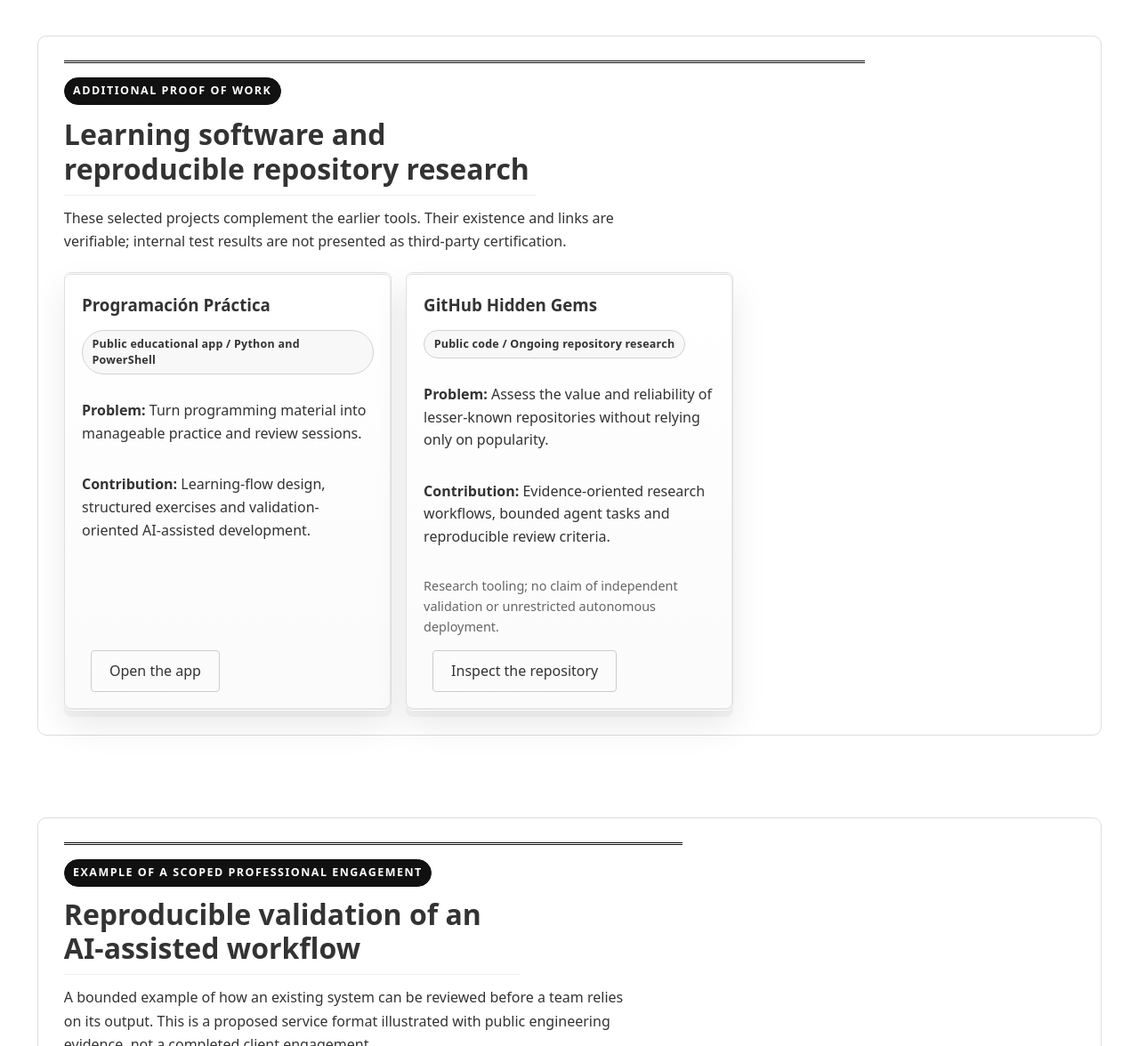
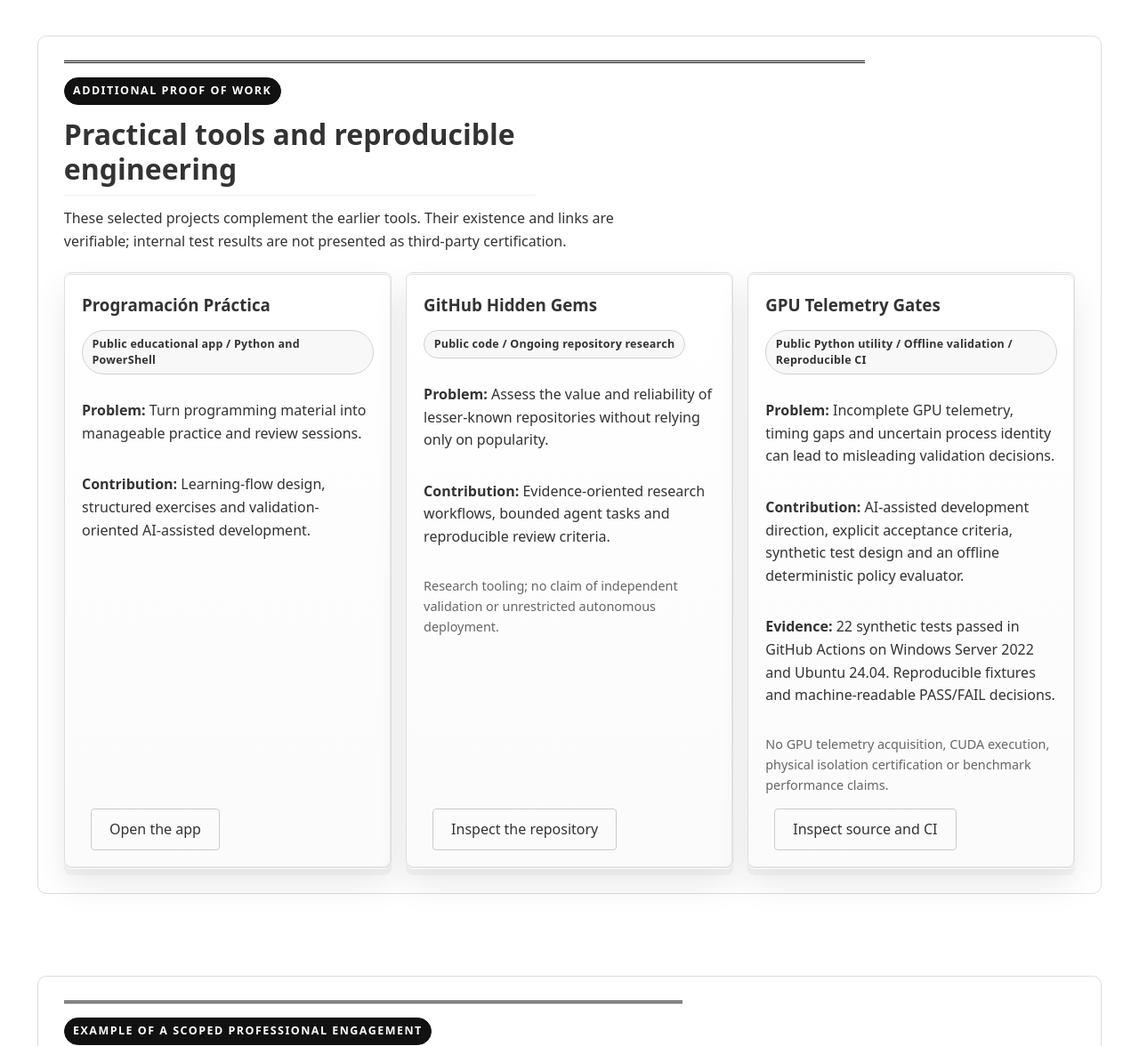
Before and after one commit to JoanAbad82/openutilitylab-site, a plain HTML site: page ai-assisted-work/index.html in a window 1280 px wide. Shown: the part 6060-7236 px from the top of the page at 89% size. Drawn offline with Linux system fonts and the light colour scheme.

Commit message:
docs: add GPU Telemetry Gates to public case studies (#35)
Co-authored-by: JoanAbad82 <173577896+JoanAbad82@users.noreply.github.com>

```diff
--- a/ai-assisted-work/index.html
+++ b/ai-assisted-work/index.html
@@ -293,7 +293,7 @@
       <section id="recent-case-studies" class="cv-section current-portfolio-case-studies">
         <div class="section-heading">
           <p class="eyebrow">Additional proof of work</p>
-          <h2>Learning software and reproducible repository research</h2>
+          <h2>Practical tools and reproducible engineering</h2>
           <p>These selected projects complement the earlier tools. Their existence and links are verifiable; internal test results are not presented as third-party certification.</p>
         </div>
         <div class="cv-grid">
@@ -311,6 +311,15 @@
             <p><strong>Contribution:</strong> Evidence-oriented research workflows, bounded agent tasks and reproducible review criteria.</p>
             <p class="note">Research tooling; no claim of independent validation or unrestricted autonomous deployment.</p>
             <a href="https://github.com/JoanAbad82/github-hidden-gems" class="button" target="_blank" rel="noopener noreferrer">Inspect the repository</a>
+          </article>
+          <article class="cv-card">
+            <h3>GPU Telemetry Gates</h3>
+            <p class="case-study-meta">Public Python utility / Offline validation / Reproducible CI</p>
+            <p><strong>Problem:</strong> Incomplete GPU telemetry, timing gaps and uncertain process identity can lead to misleading validation decisions.</p>
+            <p><strong>Contribution:</strong> AI-assisted development direction, explicit acceptance criteria, synthetic test design and an offline deterministic policy evaluator.</p>
+            <p><strong>Evidence:</strong> 22 synthetic tests passed in GitHub Actions on Windows Server 2022 and Ubuntu 24.04. Reproducible fixtures and machine-readable PASS/FAIL decisions.</p>
+            <p class="note">No GPU telemetry acquisition, CUDA execution, physical isolation certification or benchmark performance claims.</p>
+            <a href="https://github.com/JoanAbad82/gpu-telemetry-gates" class="button" target="_blank" rel="noopener noreferrer">Inspect source and CI</a>
           </article>
         </div>
       </section>
```
